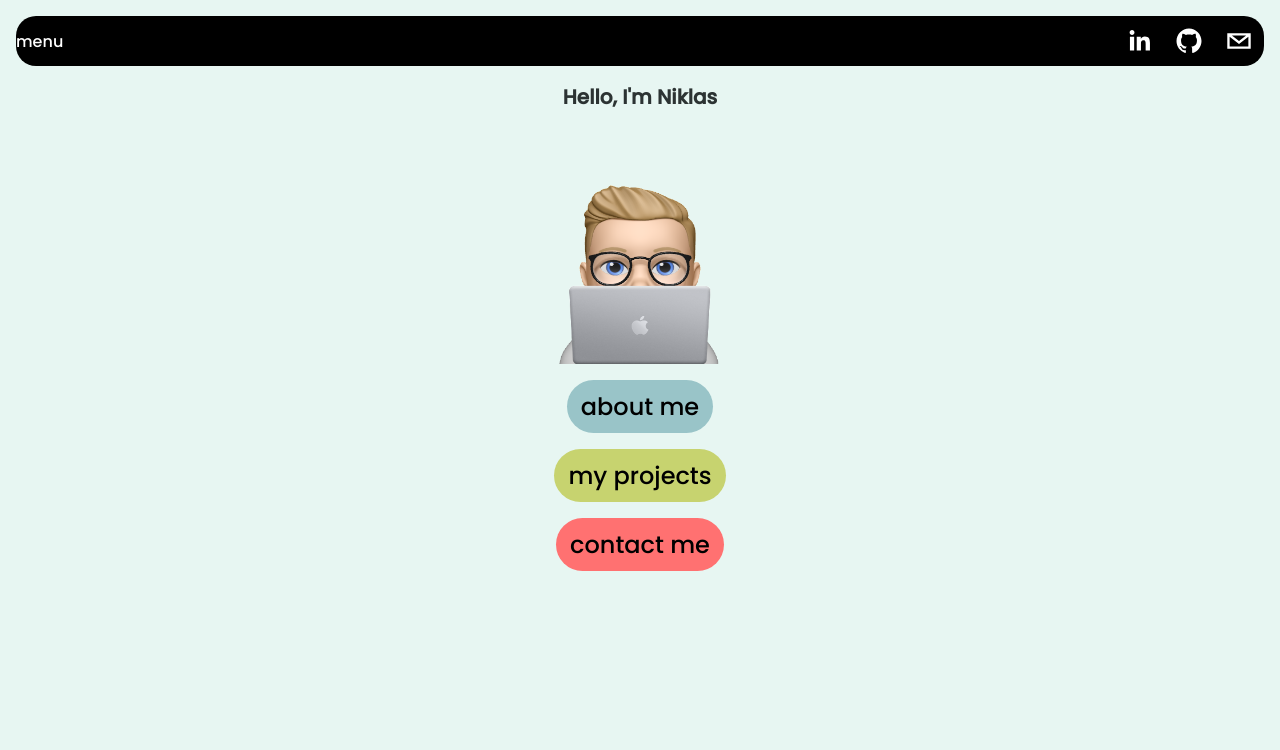
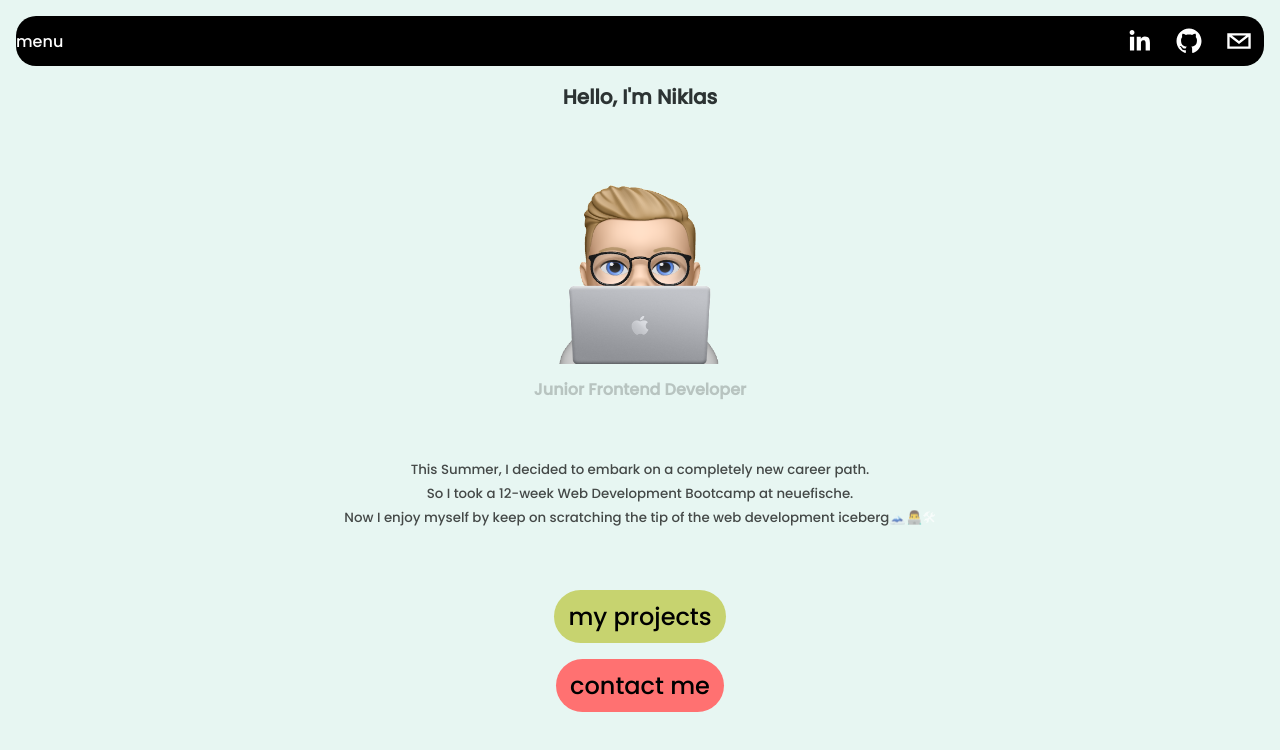
Before and after one commit to niklashmbgr/my-personal-website-, a Next.js app: page / in a window 1280 px wide. Shown: the top 750 px of the page. Built offline with nearby package versions, Linux system fonts and the light colour scheme.

Commit message:
change Article Content + Relocate Components + Add StyledText

```diff
--- a/src/components/AnimatedDiv/styled.js
+++ b/src/components/AnimatedDiv/styled.js
@@ -3,12 +3,11 @@ import { motion } from "framer-motion";
 
 const AnimatedDiv = styled(motion.div)`
   ${({ variant }) =>
-    variant === "about-me" &&
+    variant === "section" &&
     css`
-      padding: 0.5rem;
-      margin-top: 1rem;
-      border-radius: 2rem;
-      background-color: #99c4c8;
+      display: flex;
+      align-items: center;
+      flex-direction: column;
     `}
   ${({ variant }) =>
     variant === "projects" &&
--- a/src/components/Article/index.js
+++ b/src/components/Article/index.js
@@ -1,31 +1,29 @@
-import StyledButton from "../Button/styled";
-import { useState } from "react";
-import AnimatedDiv from "../AnimatedDiv/styled";
+import StyledArticle from "../Article/styled";
+import StyledText from "../StyledText/styled";
+import StyledSpan from "../StyledSpan/styled";
 
 export default function Article() {
-  const [isClicked, setIsClicked] = useState(true);
-
-  const handleClick = () => {
-    setIsClicked(false);
-  };
-
-  if (isClicked) {
-    return (
-      <AnimatedDiv variant="about-me">
-        <StyledButton type="button" onClick={handleClick}>
-          about me
-        </StyledButton>
-      </AnimatedDiv>
-    );
-  }
   return (
-    <AnimatedDiv onClick={setIsClicked} variant="about-me">
-      <h2>about me</h2>
-      <ul>
-        <li>lorem</li>
-        <li>lorem</li>
-        <li>lorem</li>
-      </ul>
-    </AnimatedDiv>
+    <StyledArticle>
+      <StyledText>
+        This Summer, I decided to embark on a completely new career path.
+      </StyledText>
+      <StyledText>
+        So I took a 12-week Web Development Bootcamp at neuefische.
+      </StyledText>
+      <StyledText>
+        Now I enjoy myself by keep on scratching the tip of the web development
+        iceberg
+        <StyledSpan role="img" aria-label="iceberg">
+          🗻
+        </StyledSpan>
+        <StyledSpan role="img" aria-label="man-technologist">
+          👨‍💻
+        </StyledSpan>
+        <StyledSpan role="img" aria-label="hammer-and-wrench">
+          🛠
+        </StyledSpan>
+      </StyledText>
+    </StyledArticle>
   );
 }
--- /dev/null
+++ b/src/components/Article/styled.js
@@ -0,0 +1,9 @@
+import styled from "styled-components";
+
+const StyledArticle = styled.article`
+  padding: 0.5rem;
+  margin: 2rem 1rem;
+  border-radius: 2rem;
+`;
+
+export default StyledArticle;
--- a/src/components/Section/index.js
+++ b/src/components/Section/index.js
@@ -1,13 +1,29 @@
 import StyledSection from "./styled";
-import Article from "../Article";
+import Article from "../Article/index";
 import ProjectCard from "../ProjectCard";
 import ContactForm from "../ContactForm";
 import memoji from "../../../public/memoji.png";
 import Image from "next/image";
+import StyledImageText from "../StyledImageText/styled";
+import AnimatedDiv from "../AnimatedDiv/styled";
 
 export default function Section() {
   return (
     <StyledSection>
+      <AnimatedDiv
+        variant="section"
+        initial={{
+          opacity: 0,
+          scale: 0,
+        }}
+        animate={{
+          opacity: 1,
+          scale: 1,
+        }}
+        transition={{
+          duration: 0.8,
+        }}
+      >
         <Image
           src={memoji}
           alt="profile memoji"
@@ -15,7 +31,9 @@ export default function Section() {
           height={220}
           priority
         />
+        <StyledImageText>Junior Frontend Developer</StyledImageText>
         <Article />
+      </AnimatedDiv>
       <ProjectCard />
       <ContactForm />
     </StyledSection>
--- /dev/null
+++ b/src/components/StyledImageText/styled.js
@@ -0,0 +1,8 @@
+import styled from "styled-components";
+
+const StyledImageText = styled.h2`
+  font-size: 1rem;
+  opacity: 0.2;
+`;
+
+export default StyledImageText;
--- /dev/null
+++ b/src/components/StyledText/styled.js
@@ -0,0 +1,10 @@
+import styled from "styled-components";
+
+const StyledText = styled.p`
+  margin: 0.25rem;
+  font-size: smaller;
+  opacity: 0.7;
+  text-align: center;
+`;
+
+export default StyledText;
```
Lines whose indentation alone changed are shown as unchanged.
